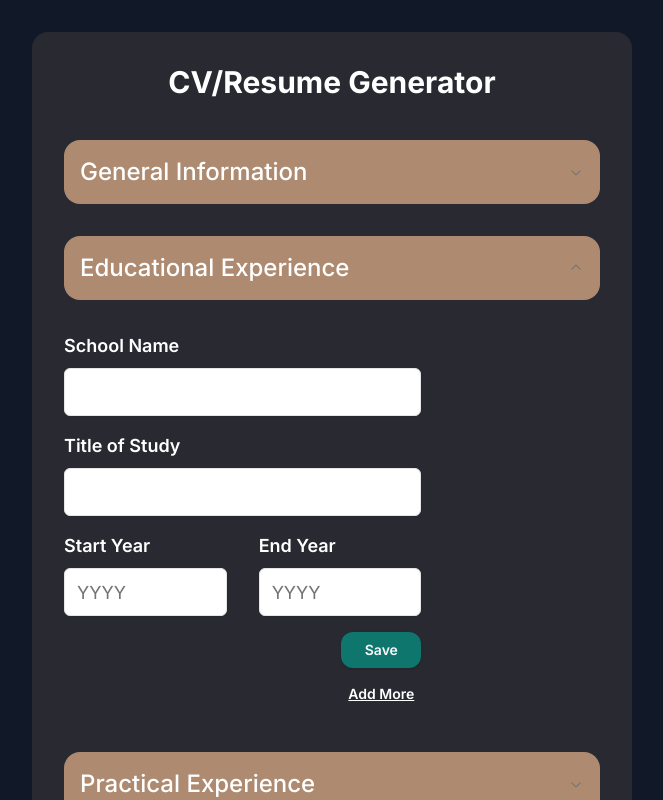
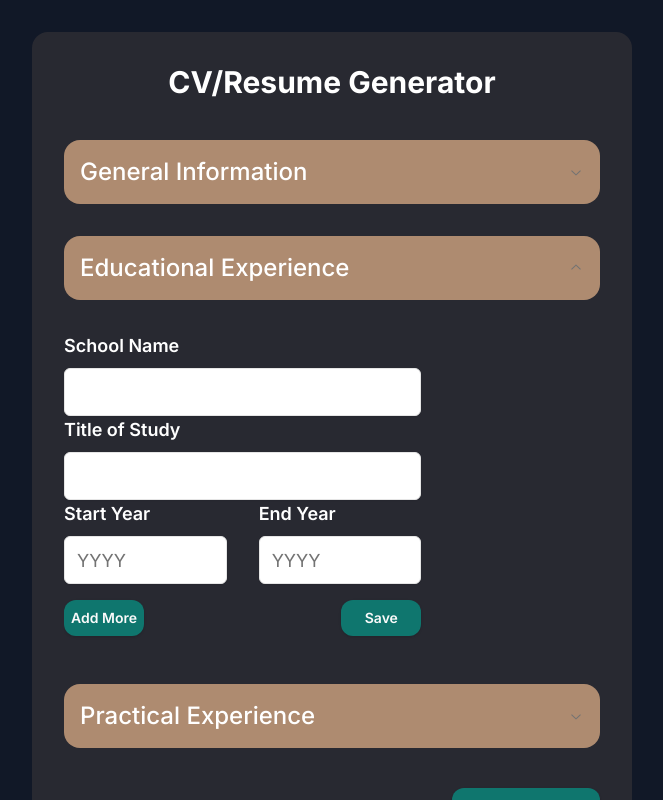
Before and after one commit to YismelR/cv-app-next, a Next.js app: page / in a window 1280 px wide. Both pictures are taken after a click on the button "Educational Experience". Shown: the top 800 px of the page, without its empty margins (308-971 px from the left). Built offline with nearby package versions, Linux system fonts and the light colour scheme.

Commit message:
fixed the educationalExpForm in order to create a new form where user can apply more education information

```diff
--- a/app/page.tsx
+++ b/app/page.tsx
@@ -11,12 +11,14 @@ function App() {
         email: "",
         phonenumber: "",
     });
-    const [eduData, setEduData] = useState({
-        schoolname: "",
-        studytitle: "",
-        startyear: "",
-        endyear: "",
-    });
+    const [eduData, setEduData] = useState<
+        Array<{
+            schoolname: string;
+            studytitle: string;
+            startyear: string;
+            endyear: string;
+        }>
+    >([]);
     const [expData, setExpData] = useState({
         companyname: "",
         positiontitle: "",
--- a/components/generatedresume/EducationalExp.tsx
+++ b/components/generatedresume/EducationalExp.tsx
@@ -1,9 +1,20 @@
-export default function EducationalExp({ edu }: any) {
+type EducationalExpProps = {
+    eduData: Array<{
+        schoolname: string;
+        studytitle: string;
+        startyear: string;
+        endyear: string;
+    }>;
+};
+export default function EducationalExp({ eduData }: EducationalExpProps) {
+    console.log(eduData);
     return (
         <section>
             <h1 className="text-base font-semibold">Educational Experience</h1>
             <div className="border border-black my-2"></div>
-            <div className="flex justify-between">
+            <div className="flex flex-col gap-4">
+                {eduData.map((edu, idx) => (
+                    <div key={idx} className="flex justify-between">
                         <div className="font-semibold">
                             <p>{edu.schoolname}</p>
                             <p className="italic">{edu.studytitle}</p>
@@ -13,6 +24,8 @@ export default function EducationalExp({ edu }: any) {
                             <p>End Year - {edu.endyear}</p>
                         </div>
                     </div>
+                ))}
+            </div>
         </section>
     );
 }
--- a/components/generatedresume/Resume.tsx
+++ b/components/generatedresume/Resume.tsx
@@ -1,11 +1,12 @@
 import EducationalExp from "@/components/generatedresume/EducationalExp";
 import GeneralInfo from "@/components/generatedresume/GeneralInfo";
 import PracticalExp from "@/components/generatedresume/PracticalExp";
+import { Key } from "react";
 export default function Resume({ formData, eduData, expData }: any) {
     return (
         <main className="bg-resumeBG flex flex-col text-black w-full p-10 text-xs gap-8 h-full">
             <GeneralInfo info={formData} />
-            <EducationalExp edu={eduData} />
+            <EducationalExp eduData={eduData} />
             <PracticalExp exp={expData} />
         </main>
     );
--- a/components/generator/AccordionCategory.tsx
+++ b/components/generator/AccordionCategory.tsx
@@ -45,7 +45,6 @@ export default function AccordionCategory({
                             eduData={eduData}
                             setIsSavedEdu={setIsSavedEdu}
                         />
-                        <FormContentButton name="Add More" />
                     </AccordionContent>
                 </AccordionItem>
                 <AccordionItem value="item-3">
--- a/components/generator/EducationalExpForm.tsx
+++ b/components/generator/EducationalExpForm.tsx
@@ -1,5 +1,5 @@
 import { zodResolver } from "@hookform/resolvers/zod";
-import { useForm } from "react-hook-form";
+import { useFieldArray, useForm } from "react-hook-form";
 import { z } from "zod";
 import { Button } from "@/components/ui/button";
 import {
@@ -12,8 +12,9 @@ import {
 } from "@/components/ui/form";
 import { Input } from "@/components/ui/input";
 import { useToast } from "@/hooks/use-toast";
+import FormContentButton from "./FormContentButton";
 
-const formSchema = z.object({
+const educationSchema = z.object({
     schoolname: z.string().min(2, {
         message: "Username must be at least 2 characters.",
     }),
@@ -27,23 +28,61 @@ const formSchema = z.object({
         message: "End date must be at least 2 characters.",
     }),
 });
+
+const formSchema = z.object({
+    educations: z.array(educationSchema),
+});
+
+type EducationalExpFormProps = {
+    setEducation: (
+        educations: Array<{
+            schoolname: string;
+            studytitle: string;
+            startyear: string;
+            endyear: string;
+        }>
+    ) => void;
+    eduData: Array<{
+        schoolname: string;
+        studytitle: string;
+        startyear: string;
+        endyear: string;
+    }>;
+    setIsSavedEdu: (saved: boolean) => void;
+};
+
 export default function EducationalExpForm({
     setEducation,
     eduData,
     setIsSavedEdu,
-}: any) {
+}: EducationalExpFormProps) {
     const { toast } = useToast();
     // 1. Define your form.
     const form = useForm<z.infer<typeof formSchema>>({
         resolver: zodResolver(formSchema),
-        defaultValues: eduData,
+        defaultValues: {
+            educations:
+                eduData && eduData.length
+                    ? eduData
+                    : [
+                          {
+                              schoolname: "",
+                              studytitle: "",
+                              startyear: "",
+                              endyear: "",
+                          },
+                      ],
+        },
+    });
+
+    const { fields, append, remove } = useFieldArray({
+        control: form.control,
+        name: "educations",
     });
 
     // 2. Define a submit handler.
     function onSubmit(values: z.infer<typeof formSchema>) {
-        // Do something with the form values.
-        // ✅ This will be type-safe and validated.
-        setEducation(values);
+        setEducation(values.educations);
         setIsSavedEdu(true);
         toast({
             title: "Successfully Saved",
@@ -51,15 +90,26 @@ export default function EducationalExpForm({
         });
     }
 
+    const handleAddMore = () => {
+        append({
+            schoolname: "",
+            studytitle: "",
+            startyear: "",
+            endyear: "",
+        });
+    };
+
     return (
         <Form {...form}>
             <form
                 onSubmit={form.handleSubmit(onSubmit)}
                 className="flex flex-col gap-4 pt-8 w-2/3"
             >
+                {fields.map((field, idx) => (
+                    <div key={field.id}>
                         <FormField
                             control={form.control}
-                    name="schoolname"
+                            name={`educations.${idx}.schoolname`}
                             render={({ field }) => (
                                 <FormItem>
                                     <FormLabel className="font-semibold text-lg">
@@ -74,7 +124,7 @@ export default function EducationalExpForm({
                         />
                         <FormField
                             control={form.control}
-                    name="studytitle"
+                            name={`educations.${idx}.studytitle`}
                             render={({ field }) => (
                                 <FormItem>
                                     <FormLabel className="font-semibold text-lg">
@@ -90,14 +140,17 @@ export default function EducationalExpForm({
                         <div className="flex gap-8">
                             <FormField
                                 control={form.control}
-                        name="startyear"
+                                name={`educations.${idx}.startyear`}
                                 render={({ field }) => (
                                     <FormItem>
                                         <FormLabel className="font-semibold text-lg">
                                             Start Year
                                         </FormLabel>
                                         <FormControl>
-                                    <Input placeholder="YYYY" {...field} />
+                                            <Input
+                                                placeholder="YYYY"
+                                                {...field}
+                                            />
                                         </FormControl>
                                         <FormMessage />
                                     </FormItem>
@@ -105,26 +158,43 @@ export default function EducationalExpForm({
                             />
                             <FormField
                                 control={form.control}
-                        name="endyear"
+                                name={`educations.${idx}.endyear`}
                                 render={({ field }) => (
                                     <FormItem>
                                         <FormLabel className="font-semibold text-lg">
                                             End Year
                                         </FormLabel>
                                         <FormControl>
-                                    <Input placeholder="YYYY" {...field} />
+                                            <Input
+                                                placeholder="YYYY"
+                                                {...field}
+                                            />
                                         </FormControl>
                                         <FormMessage />
                                     </FormItem>
                                 )}
                             />
                         </div>
+                        {fields.length > 1 && (
+                            <Button type="button" onClick={() => remove(idx)}>
+                                Remove
+                            </Button>
+                        )}
+                    </div>
+                ))}
+                <div className="flex justify-between">
+                    <FormContentButton
+                        onClickMore={handleAddMore}
+                        name="Add More"
+                    />
+
                     <Button
                         type="submit"
                         className="bg-btnColor rounded-xl w-20 place-self-end font-semibold"
                     >
                         Save
                     </Button>
+                </div>
             </form>
         </Form>
     );
--- a/components/generator/FormContentButton.tsx
+++ b/components/generator/FormContentButton.tsx
@@ -1,3 +1,5 @@
+import { Button } from "../ui/button";
+
 type FormContentButtonProps = {
     name: string;
     onClickMore?: () => void;
@@ -8,14 +10,12 @@ export default function FormContentButton({
     onClickMore,
 }: FormContentButtonProps) {
     return (
-        <div className="flex justify-end w-2/3 pt-4">
-            <button
-                type="submit"
-                className="bg-transparent rounded-xl w-20 place-self-end font-semibold underline hover:text-btnColor"
-                onClick={onClickMore}
-            >
-                {name}
-            </button>
-        </div>
+        <Button
+            type="button"
+            className="bg-btnColor rounded-xl w-20 place-self-end font-semibold"
+            onClick={onClickMore}
+        >
+            {name}
+        </Button>
     );
 }
```
Lines whose indentation alone changed are shown as unchanged.
